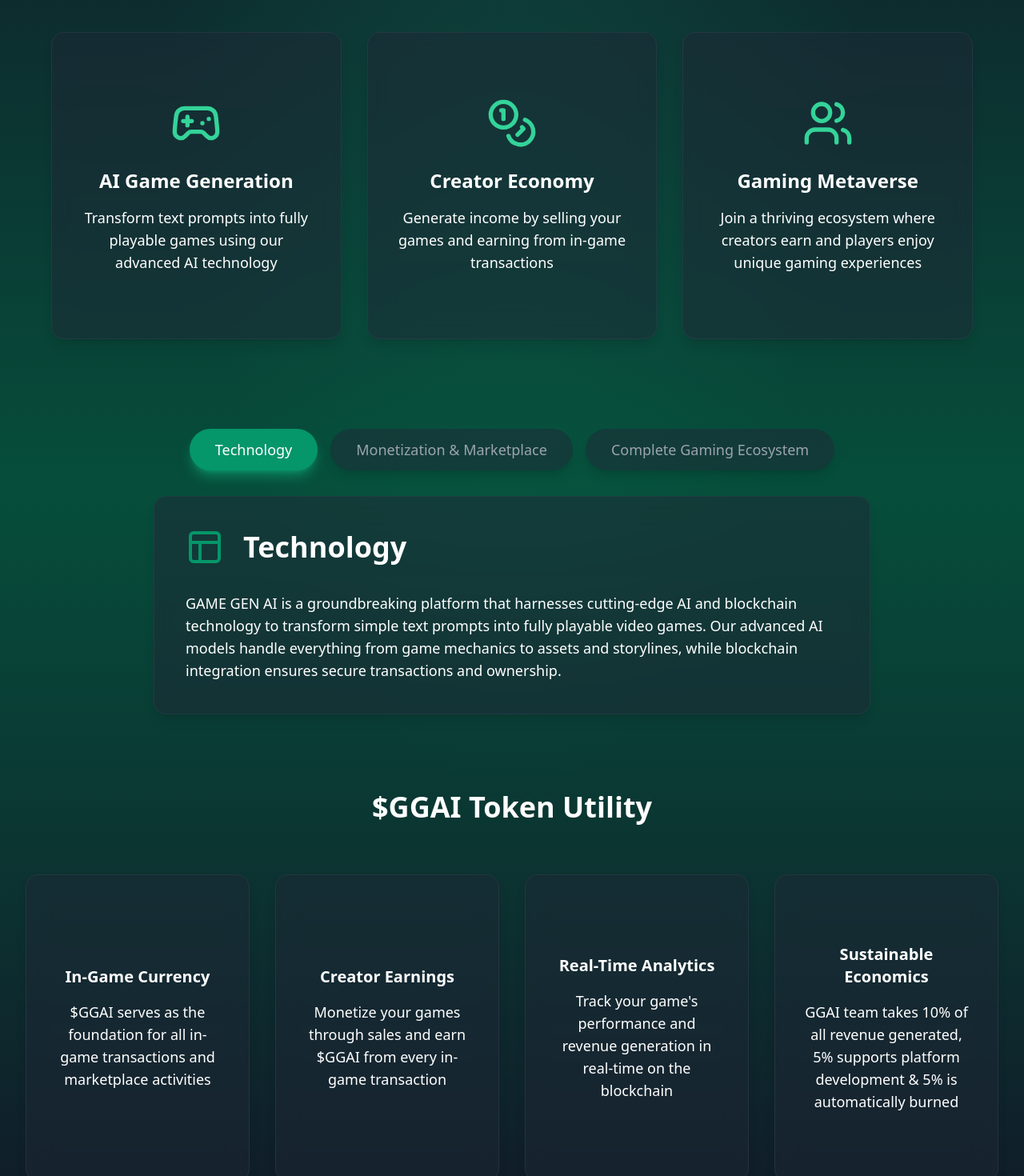
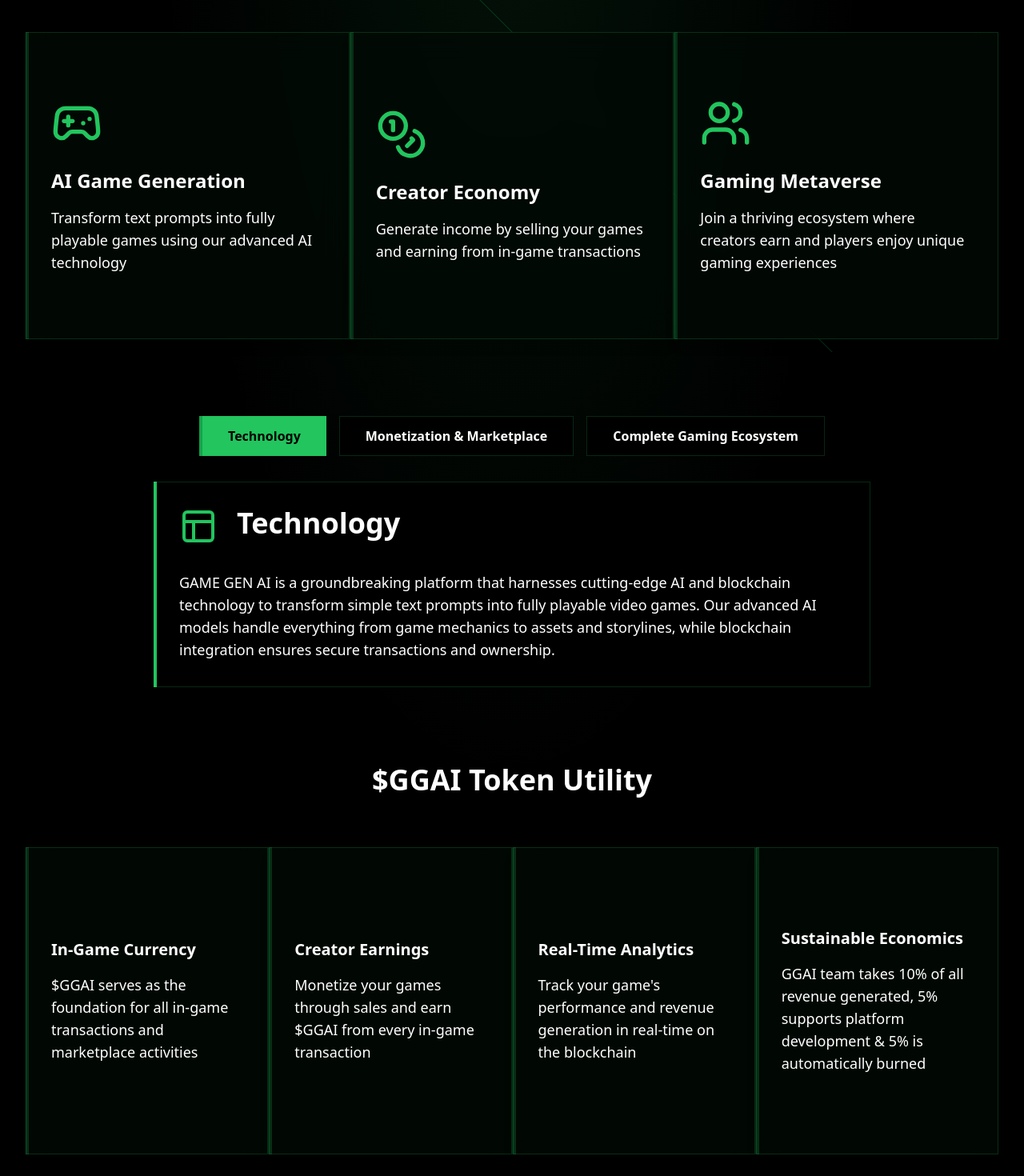
Before and after one commit to NovaBotSol/pgai-app, a React (Create React App) app: page / in a window 1280 px wide. Shown: the part 360-1830 px from the top of the page at 80% size. Built offline with nearby package versions, Linux system fonts and the light colour scheme.

Commit message:
Update landing-page.tsx

```diff
--- a/src/landing-page.tsx
+++ b/src/landing-page.tsx
@@ -5,21 +5,24 @@ import { Layout, Text, ChevronRight, Gamepad2, Users, Coins } from 'lucide-react
 const glowKeyframes = `
   @keyframes titleGlow {
     0%, 100% {
-      color: rgb(52, 211, 153);
-      text-shadow: 0 0 10px rgba(52, 211, 153, 0.5);
+      color: rgb(74, 222, 128);
+      text-shadow: 0 0 20px rgba(74, 222, 128, 0.5);
     }
     50% {
-      color: rgb(16, 185, 129);
-      text-shadow: 0 0 20px rgba(16, 185, 129, 0.7);
+      color: rgb(34, 197, 94);
+      text-shadow: 0 0 30px rgba(34, 197, 94, 0.7);
     }
   }
 
   .animate-title-glow {
     animation: titleGlow 3s ease-in-out infinite;
   }
+
+  .diagonal-line {
+    background: linear-gradient(45deg, transparent calc(50% - 1px), rgb(34, 197, 94) calc(50%), transparent calc(50% + 1px));
+  }
 `;
 
-// Rest of the interfaces remain the same
 interface Section {
   title: string;
   content: string;
@@ -49,26 +52,26 @@ interface TokenCardProps {
 const LandingPage: React.FC = () => {
   const [activeTab, setActiveTab] = useState<string>('technology');
 
-    const sections: Sections = {
+  const sections: Sections = {
     technology: {
       title: 'Technology',
       content: `GAME GEN AI is a groundbreaking platform that harnesses cutting-edge AI and blockchain technology to transform simple text prompts into fully playable video games. Our advanced AI models handle everything from game mechanics to assets and storylines, while blockchain integration ensures secure transactions and ownership.`,
-      icon: <Layout className="w-12 h-12 text-emerald-600" />
+      icon: <Layout className="w-12 h-12 text-green-500" />
     },
     monetization: {
       title: 'Monetization & Marketplace',
       content: `Turn your creativity into income with our comprehensive monetization system. Upload your generated games to the platform, and earn $GGAI tokens from in-game transactions. Track your revenue in real-time, and if you decide, place your game for sale on our marketplace for your desired price.`,
-      icon: <Coins className="w-12 h-12 text-emerald-600" />
+      icon: <Coins className="w-12 h-12 text-green-500" />
     },
     ecosystem: {
       title: 'Complete Gaming Ecosystem',
       content: `Join a thriving metaverse where creators and players interact seamlessly. Use $GGAI tokens for in-game purchases, marketplace transactions, and revenue sharing. Our platform combines AI game generation, secure wallet integration, and blockchain transactions to create a self-sustaining gaming economy.`,
-      icon: <Text className="w-12 h-12 text-emerald-600" />
+      icon: <Text className="w-12 h-12 text-green-500" />
     }
   };
 
   const HoverText: React.FC<HoverTextProps> = ({ children, variant = 'body' }) => {
-    const baseStyles = "inline-block transform transition-all duration-300 ease-in-out hover:scale-[1.02] hover:text-emerald-300";
+    const baseStyles = "inline-block transform transition-all duration-300 ease-in-out hover:scale-[1.02] hover:text-green-400";
     const variants: { [key: string]: string } = {
       h1: "text-6xl font-bold tracking-tight",
       h2: "text-4xl font-bold",
@@ -85,16 +88,17 @@ const LandingPage: React.FC = () => {
   };
 
   const FeatureCard: React.FC<FeatureCardProps> = ({ title, description, icon }) => (
-    <div className="relative group p-8 rounded-2xl">
-      <div className="absolute inset-0 bg-gray-800/50 rounded-2xl backdrop-blur-lg group-hover:bg-emerald-900/60 transform transition-all duration-500 border border-gray-700/50 group-hover:border-emerald-500/50 shadow-lg group-hover:shadow-emerald-500/20"></div>
-      <div className="relative flex flex-col items-center justify-center h-80 text-center">
+    <div className="relative group p-8 rounded-none">
+      <div className="absolute inset-0 bg-black/80 backdrop-blur-lg group-hover:bg-black transform transition-all duration-500 border border-green-500/20 group-hover:border-green-500 shadow-lg"></div>
+      <div className="absolute inset-y-0 left-0 w-1 bg-green-500/20 group-hover:bg-green-500 transition-all duration-500"></div>
+      <div className="relative flex flex-col items-start justify-center h-80 text-left">
         <div className="mb-6 transform transition-all duration-500 group-hover:scale-105">
           {icon}
         </div>
-        <div className="mb-4 transform transition-all duration-500 group-hover:scale-105">
+        <div className="mb-4 transform transition-all duration-500 group-hover:translate-x-2">
           <HoverText variant="h3">{title}</HoverText>
         </div>
-        <div className="transform transition-all duration-500 group-hover:scale-105">
+        <div className="transform transition-all duration-500 group-hover:translate-x-2">
           <HoverText>{description}</HoverText>
         </div>
       </div>
@@ -102,13 +106,14 @@ const LandingPage: React.FC = () => {
   );
 
   const TokenCard: React.FC<TokenCardProps> = ({ title, description }) => (
-    <div className="relative group p-8 rounded-2xl">
-      <div className="absolute inset-0 bg-gray-800/50 rounded-2xl backdrop-blur-lg group-hover:bg-emerald-900/60 transform transition-all duration-500 border border-gray-700/50 group-hover:border-emerald-500/50 shadow-lg group-hover:shadow-emerald-500/20"></div>
-      <div className="relative flex flex-col items-center justify-center h-80 text-center">
-        <div className="mb-4 transform transition-all duration-500 group-hover:scale-105">
+    <div className="relative group p-8 rounded-none">
+      <div className="absolute inset-0 bg-black/80 backdrop-blur-lg group-hover:bg-black transform transition-all duration-500 border border-green-500/20 group-hover:border-green-500 shadow-lg"></div>
+      <div className="absolute inset-y-0 left-0 w-1 bg-green-500/20 group-hover:bg-green-500 transition-all duration-500"></div>
+      <div className="relative flex flex-col items-start justify-center h-80 text-left">
+        <div className="mb-4 transform transition-all duration-500 group-hover:translate-x-2">
           <HoverText variant="h4">{title}</HoverText>
         </div>
-        <div className="transform transition-all duration-500 group-hover:scale-105">
+        <div className="transform transition-all duration-500 group-hover:translate-x-2">
           <HoverText>{description}</HoverText>
         </div>
       </div>
@@ -116,31 +121,32 @@ const LandingPage: React.FC = () => {
   );
 
   return (
-    <div className="min-h-screen bg-gradient-to-b from-gray-900 via-emerald-900 to-gray-900 text-white">
+    <div className="min-h-screen bg-black text-white">
       <style>{glowKeyframes}</style>
 
+      {/* Diagonal line decoration */}
+      <div className="fixed inset-0 pointer-events-none diagonal-line opacity-20"></div>
+
       {/* Header */}
-      <header className="fixed top-0 left-0 right-0 z-50 bg-gradient-to-r from-gray-900 via-emerald-900 to-gray-900 border-b border-gray-800">
+      <header className="fixed top-0 left-0 right-0 z-50 bg-black border-b border-green-500/20">
         <div className="max-w-7xl mx-auto px-4 sm:px-6 lg:px-8">
           <div className="flex justify-between items-center h-16">
-            {/* Left side - Buy GGAI */}
             <a
               href="https://pump.fun"
               target="_blank"
               rel="noopener noreferrer"
-              className="text-white hover:text-emerald-400 transition-colors duration-300 font-semibold"
+              className="text-white hover:text-green-400 transition-colors duration-300 font-semibold"
             >
               Buy $GGAI
             </a>
 
-            {/* Right side - Community Links */}
             <div className="flex items-center space-x-6">
               <span className="text-white mr-4">Join GGAI Community</span>
               <a
                 href="https://x.com/GameGenAI"
                 target="_blank"
                 rel="noopener noreferrer"
-                className="text-white hover:text-emerald-400 transition-colors duration-300"
+                className="text-white hover:text-green-400 transition-colors duration-300"
               >
                 <svg xmlns="http://www.w3.org/2000/svg" className="h-5 w-5" viewBox="0 0 24 24" fill="currentColor">
                   <path d="M18.244 2.25h3.308l-7.227 8.26 8.502 11.24H16.17l-5.214-6.817L4.99 21.75H1.68l7.73-8.835L1.254 2.25H8.08l4.713 6.231zm-1.161 17.52h1.833L7.084 4.126H5.117z" />
@@ -150,7 +156,7 @@ const LandingPage: React.FC = () => {
                 href="https://t.me/GGAIPORTAL"
                 target="_blank"
                 rel="noopener noreferrer"
-                className="text-white hover:text-emerald-400 transition-colors duration-300"
+                className="text-white hover:text-green-400 transition-colors duration-300"
               >
                 <svg xmlns="http://www.w3.org/2000/svg" className="h-5 w-5" viewBox="0 0 24 24" fill="currentColor">
                   <path d="M12 0C5.373 0 0 5.373 0 12s5.373 12 12 12 12-5.373 12-12S18.627 0 12 0zm5.894 8.221l-1.97 9.28c-.145.658-.537.818-1.084.508l-3-2.21-1.446 1.394c-.14.18-.357.224-.535.224l.188-2.69 4.896-4.43c.217-.19-.047-.297-.335-.107l-6.054 3.81-2.605-.81c-.564-.188-.576-.564.117-.836l10.13-3.91c.468-.176.878.106.698 1.777z" />
@@ -162,13 +168,13 @@ const LandingPage: React.FC = () => {
       </header>
 
       <div className="relative">
-        <div className="absolute inset-0 bg-[radial-gradient(ellipse_at_top,rgba(16,185,129,0.15),transparent_50%)] pointer-events-none"></div>
+        <div className="absolute inset-0 bg-[radial-gradient(ellipse_at_top,rgba(34,197,94,0.1),transparent_50%)] pointer-events-none"></div>
 
         <div className="max-w-7xl mx-auto px-4 sm:px-6 lg:px-8 py-24">
           {/* Hero Section */}
           <div className="text-center mb-24 relative">
             <div className="mb-6">
-              <h1 className="text-6xl font-bold tracking-tight animate-title-glow text-emerald-400">
+              <h1 className="text-6xl font-bold tracking-tight animate-title-glow">
                 GAME GEN AI
               </h1>
             </div>
@@ -179,34 +185,33 @@ const LandingPage: React.FC = () => {
             </div>
             <button
               onClick={() => window.location.href = '/generate'}
-              className="bg-emerald-600 hover:bg-emerald-700 text-white font-bold py-3 px-8 rounded-full transition-all duration-300 hover:scale-105"
+              className="bg-green-500 hover:bg-green-600 text-black font-bold py-3 px-8 transition-all duration-300 hover:translate-x-2 border-l-4 border-green-600"
             >
               Start Creating
             </button>
           </div>
 
-          {/* Rest of your component remains exactly the same... */}
-          {/* Feature Cards Section */}
-          <div className="flex gap-8 mb-24 px-8 pb-4">
-            <div className="w-1/3">
+          {/* Feature Cards */}
+          <div className="grid grid-cols-1 md:grid-cols-3 gap-px mb-24 bg-green-500/20">
+            <div>
               <FeatureCard
                 title="AI Game Generation"
                 description="Transform text prompts into fully playable games using our advanced AI technology"
-                icon={<Gamepad2 className="w-16 h-16 text-emerald-400" />}
+                icon={<Gamepad2 className="w-16 h-16 text-green-500" />}
               />
             </div>
-            <div className="w-1/3">
+            <div>
               <FeatureCard
                 title="Creator Economy"
                 description="Generate income by selling your games and earning from in-game transactions"
-                icon={<Coins className="w-16 h-16 text-emerald-400" />}
+                icon={<Coins className="w-16 h-16 text-green-500" />}
               />
             </div>
-            <div className="w-1/3">
+            <div>
               <FeatureCard
                 title="Gaming Metaverse"
                 description="Join a thriving ecosystem where creators earn and players enjoy unique gaming experiences"
-                icon={<Users className="w-16 h-16 text-emerald-400" />}
+                icon={<Users className="w-16 h-16 text-green-500" />}
               />
             </div>
           </div>
@@ -218,27 +223,28 @@ const LandingPage: React.FC = () => {
                 <button
                   key={section}
                   onClick={() => setActiveTab(section)}
-                  className={`px-8 py-3 rounded-full transform transition-all duration-300 hover:scale-105 shadow-lg ${
+                  className={`px-8 py-3 transform transition-all duration-300 hover:translate-x-2 ${
                     activeTab === section
-                      ? 'bg-emerald-600 text-white shadow-emerald-500/50'
-                      : 'bg-gray-800/50 text-gray-400 hover:bg-gray-700/50'
+                      ? 'bg-green-500 text-black border-l-4 border-green-600'
+                      : 'bg-black text-white border border-green-500/20 hover:border-green-500'
                   }`}
                 >
-                  <HoverText>{sections[section].title}</HoverText>
+                  <span className="font-semibold">{sections[section].title}</span>
                 </button>
               ))}
             </div>
 
-            <div className="relative group p-10 rounded-2xl">
-              <div className="absolute inset-0 bg-gray-800/50 rounded-2xl backdrop-blur-lg group-hover:bg-emerald-900/60 transform transition-all duration-500 border border-gray-700/50 group-hover:border-emerald-500/50 shadow-lg group-hover:shadow-emerald-500/20"></div>
-              <div className="relative flex flex-col h-full">
-                <div className="flex items-center mb-8 transform transition-all duration-500 group-hover:scale-105">
+            <div className="relative p-8 bg-black">
+              <div className="absolute inset-0 border border-green-500/20"></div>
+              <div className="absolute inset-y-0 left-0 w-1 bg-green-500"></div>
+              <div className="relative">
+                <div className="flex items-start mb-8">
                   {sections[activeTab].icon}
                   <div className="ml-6">
                     <HoverText variant="h2">{sections[activeTab].title}</HoverText>
                   </div>
                 </div>
-                <div className="text-lg leading-relaxed transform transition-all duration-500 group-hover:scale-105">
+                <div className="text-lg leading-relaxed">
                   <HoverText>{sections[activeTab].content}</HoverText>
                 </div>
               </div>
@@ -250,7 +256,7 @@ const LandingPage: React.FC = () => {
             <div className="text-center mb-16">
               <HoverText variant="h2">$GGAI Token Utility</HoverText>
             </div>
-            <div className="grid md:grid-cols-2 lg:grid-cols-4 gap-8">
+            <div className="grid grid-cols-1 md:grid-cols-2 lg:grid-cols-4 gap-px bg-green-500/20">
               <TokenCard
                 title="In-Game Currency"
                 description="$GGAI serves as the foundation for all in-game transactions and marketplace activities"
```
